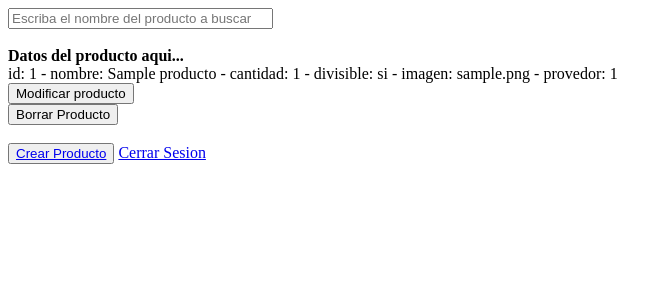
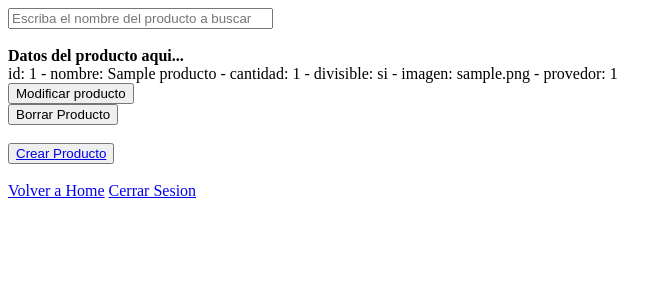
Before and after one commit to gigenaMatias/ferreteriaRozzo, a PHP site: page /gestion/productos.php in a window 1280 px wide. Shown: the top 300 px of the page, without its empty margins (0-672 px from the left). Run offline with PHP 8.4, Linux system fonts and the light colour scheme; tables that the repository leaves empty or names only in its code hold one stand-in row (values such as "Sample post").

Commit message:
boton home

```diff
--- a/gestion/crearProducto.php
+++ b/gestion/crearProducto.php
@@ -26,6 +26,7 @@
             echo "</select><br>";
         ?>
     <button type='submit'>Crear Producto</button>
+    <a href='../index.php' class='vuelta'>Volver a Home</a>
 	</form>
 </body>
 </html>
--- a/gestion/modificarProducto.php
+++ b/gestion/modificarProducto.php
@@ -21,6 +21,7 @@ if (mysqli_num_rows($resultado) > 0) {
                   <label for='verdad'>Si</label>
                 <input required type='radio' id='falso' name='divisible' value='0'>
                   <label for='falso'>No</label><br>".
+            "imagen: <input required name='imagen' type='text' value='".$fila["imagen"]."'><br>".
 
            //select provedores
             "<label for='provedor'>Provedor: </label>";
--- a/gestion/productos.php
+++ b/gestion/productos.php
@@ -73,6 +73,9 @@
     mysqli_close($conexion);
 ?>
   <button><a href='crearProducto.php' class='vuelta'>Crear Producto</a></button>
+  <br>
+  <br>
+  <a href='../index.php' class='vuelta'>Volver a Home</a>
   <a href='cerrarSesion.php' class='vuelta'>Cerrar Sesion</a>
 </body>
 </html>
--- a/gestion/provedores.php
+++ b/gestion/provedores.php
@@ -48,8 +48,10 @@
         mysqli_close($conexion);
         ?>
     </section>
+        <button><a href='crearProvedor.php' class='vuelta'>Crear Provedor</a></button>
+        <br>
+        <br>
         <a href='../index.php' class='vuelta'>Volver a Home</a>
-        <button><a href='crearProvedor.php' class='vuelta'>Crear Provedor</a></button>
         <a href='cerrarSesion.php' class='vuelta'>Cerrar Sesion</a>
 </body>
 </html>
```
Also changed, not shown: gestion/imgSubida/1.jpg.
